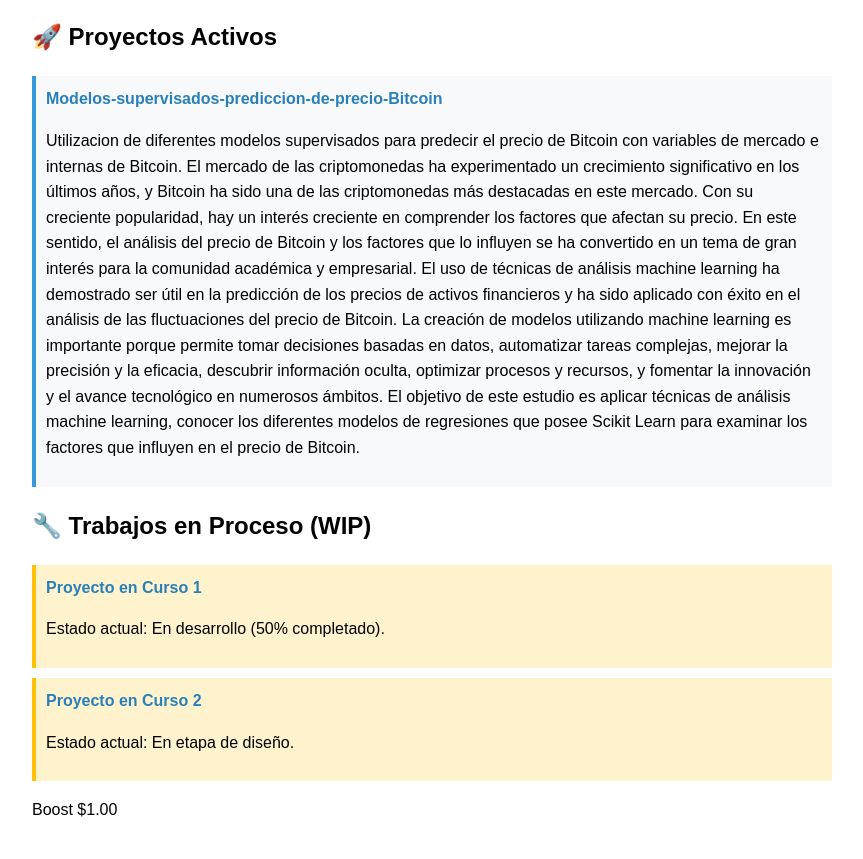
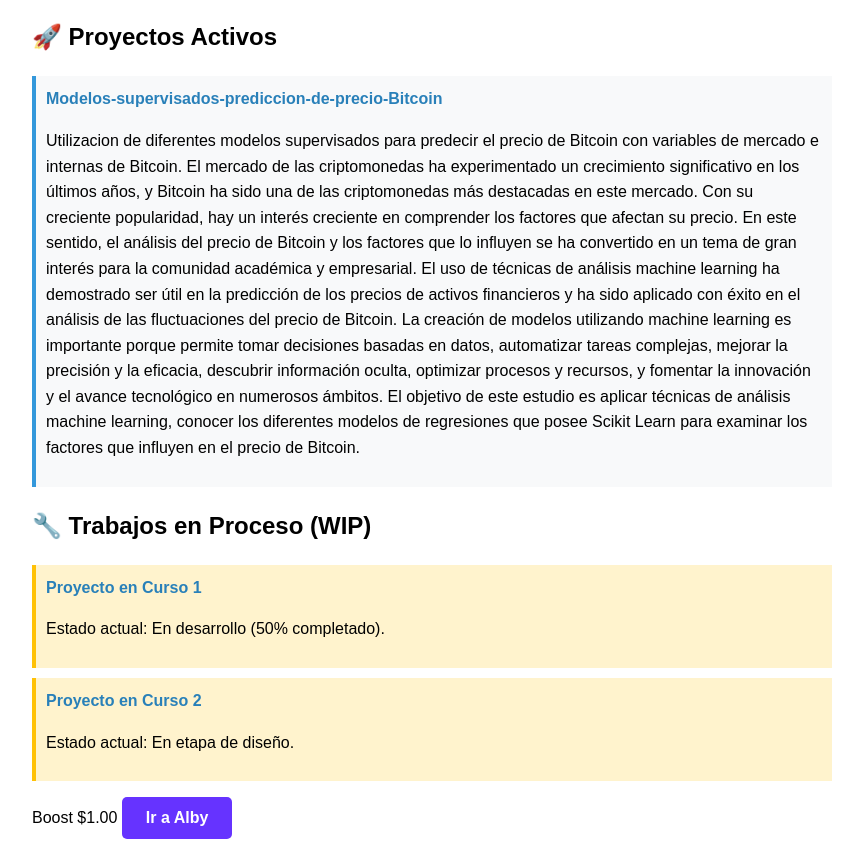
Before and after one commit to pabvel/pabvel.github.io, a plain HTML site: page index.html in a window 1280 px wide. Shown: the part 108-967 px from the top of the page, without its empty margins (208-1071 px from the left). Drawn offline with Linux system fonts and the light colour scheme.

Commit message:
Update index.html

```diff
--- a/index.html
+++ b/index.html
@@ -81,3 +81,49 @@ El objetivo de este estudio es aplicar técnicas de análisis machine learning,
 <simple-boost currency="usd" amount="1.0" nwc="nostr+walletconnect://8e387bc8a4c11b1ec67bc63307f73571d89db8cb6b5ba1490325cb03b88e0555?relay=wss://relay.getalby.com/v1&secret=9b8240359d23492ff60c755c1f0b29046daac5deade00baad7ca10d538f9d99b">Boost $1.00</simple-boost>
 <head>
 <html>
+
+<!DOCTYPE html>
+<html lang="es">
+<head>
+    <meta charset="UTF-8">
+    <meta name="viewport" content="width=device-width, initial-scale=1.0">
+    <title>Botón para Alby</title>
+    <style>
+        .alby-button {
+            display: inline-block;
+            padding: 12px 24px;
+            background-color: #6633FF;
+            color: white;
+            text-decoration: none;
+            font-family: Arial, sans-serif;
+            font-weight: bold;
+            font-size: 16px;
+            border-radius: 5px;
+            border: none;
+            cursor: pointer;
+            transition: background-color 0.3s ease;
+        }
+
+        .alby-button:hover {
+            background-color: #5522EE;
+        }
+
+        .alby-button:active {
+            background-color: #4411DD;
+        }
+    </style>
+</head>
+<body>
+    <!-- Botón que abre el enlace en nueva ventana -->
+    <button class="alby-button" onclick="window.open('https://getalby.com/p/pabvel', '_blank')">
+        Ir a Alby
+    </button>
+
+    <!-- Alternativa usando un enlace estilizado como botón -->
+    <!--
+    <a href="https://getalby.com/p/pabvel" class="alby-button" target="_blank">
+        Ir a Alby
+    </a>
+    -->
+</body>
+</html>
```
